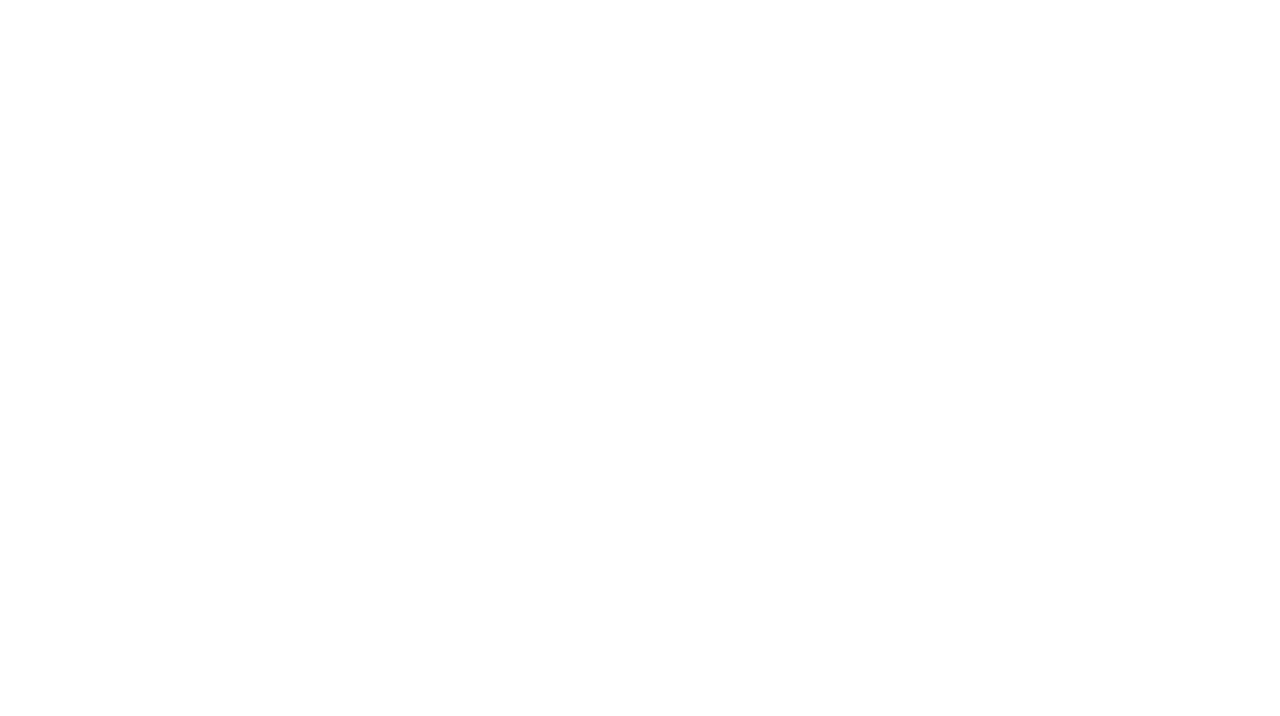
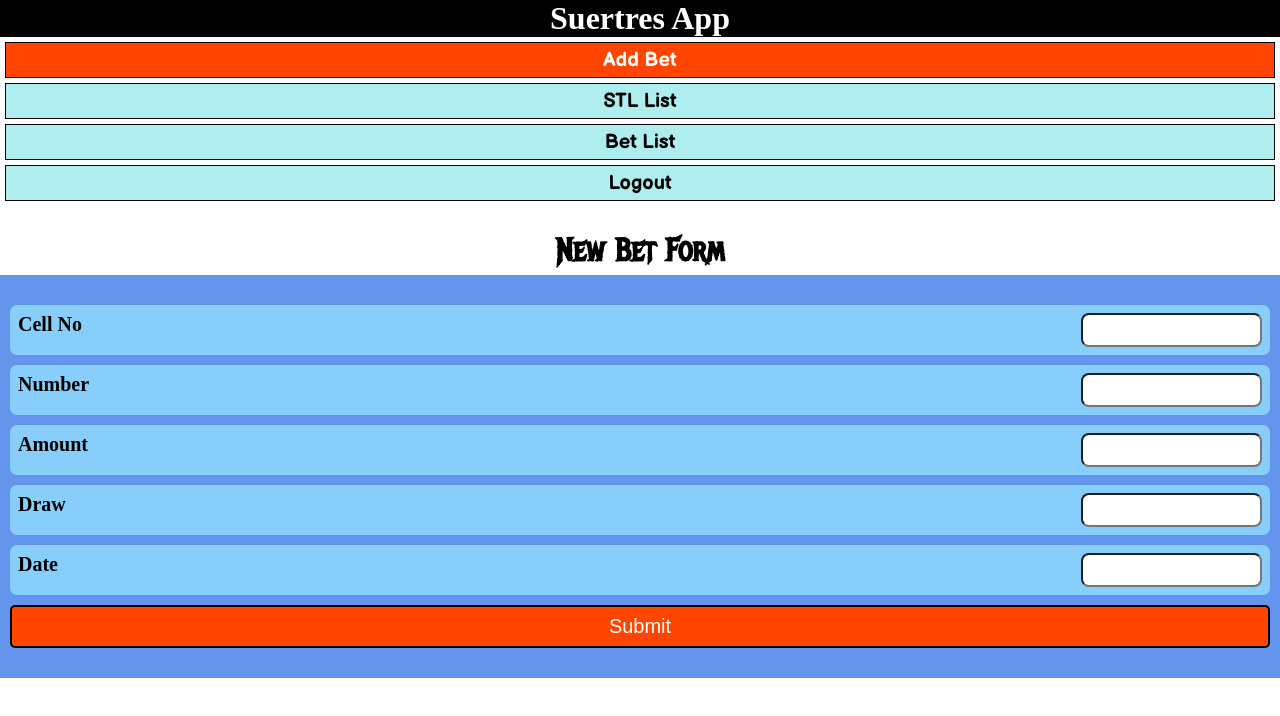
Before and after one commit to VinceGonz/suertres-client, a React (Create React App) app: page /addBet in a window 1280 px wide. Shown: the top 716 px of the page. Built offline with nearby package versions, Linux system fonts and the light colour scheme.

Commit message:
Added New Bet Form and design

```diff
--- a/src/App.css
+++ b/src/App.css
@@ -1,4 +1,6 @@
 @import url("https://fonts.googleapis.com/css2?family=Balsamiq+Sans:wght@700&display=swap");
+
+@import url("https://fonts.googleapis.com/css2?family=Metal+Mania&family=Staatliches&display=swap");
 
 * {
   margin: 0px;
@@ -16,23 +18,22 @@
 /* !NAVBAR */
 nav ul li {
   padding: 5px;
-  margin: 3px;
+  margin: 5px;
   background-color: paleturquoise;
   text-align: center;
   cursor: pointer;
   font-size: 20px;
   font-family: "Balsamiq Sans", cursive;
   border: 1px black solid;
+}
+
+.text-link {
   text-decoration: none;
+  color: Black;
 }
 
 nav {
   margin-bottom: 30px;
-}
-
-.Links {
-  text-decoration: none;
-  color: black;
 }
 
 .active-link {
@@ -52,6 +53,8 @@ nav {
 .HeaderText {
   text-align: center;
   margin-bottom: 5px;
+  font-family: "Metal Mania", cursive;
+  font-size: 32px;
 }
 
 /* !BET LIST */
@@ -72,3 +75,44 @@ th {
 tr:nth-child(even) {
   background-color: #dddddd;
 }
+
+/* !New Bet form Box Container */
+
+.newBetBox {
+  background-color: cornflowerblue;
+  padding: 30px 10px;
+}
+
+/* !New Bet Box Input Fields */
+.newBetBoxFields {
+  height: 30px;
+  border-radius: 8px;
+  margin-left: 30px;
+  align-self: flex-end;
+}
+
+.form-group {
+  margin-bottom: 10px;
+  padding: 8px;
+  border-radius: 7px;
+  display: flex;
+  flex-direction: row;
+  justify-content: space-between;
+  align-items: baseline;
+  background-color: lightskyblue;
+}
+
+.newBetBoxLabels {
+  font-size: 20px;
+  font-weight: bolder;
+}
+
+.submitBtn {
+  padding: 8px;
+  width: 100%;
+  border-radius: 5px;
+  background-color: orangered;
+  border: 2px solid black;
+  color: white;
+  font-size: 20px;
+}
--- a/src/App.jsx
+++ b/src/App.jsx
@@ -4,6 +4,7 @@ import { Switch, Route } from "react-router-dom";
 import Dashboard from "./pages/Dashboard";
 import BetList from "./components/BetList";
 import SList from "./components/SList";
+import NewBet from "./forms/NewBet";
 
 function App() {
   return (
@@ -11,6 +12,7 @@ function App() {
       <Route path="/" component={Dashboard} exact />
       <Route path="/sList" component={SList} />
       <Route path="/betList" component={BetList} />
+      <Route path="/addBet" component={NewBet} />
     </Switch>
   );
 }
--- a/src/components/BetList.jsx
+++ b/src/components/BetList.jsx
@@ -3,7 +3,7 @@ import Layout from "./Layout";
 
 const BetList = () => {
   return (
-    <Layout>
+    <Layout headerText={"Bet List"} currentActive={"Bet"}>
       <table>
         <tr>
           <th>Cell No.</th>
--- a/src/components/Layout.jsx
+++ b/src/components/Layout.jsx
@@ -3,11 +3,11 @@ import Navbar from "./Navbar";
 import HeaderText from "./HeaderText";
 import Banner from "./Banner";
 
-const Layout = ({ children, headerText }) => {
+const Layout = ({ children, headerText, currentActive }) => {
   return (
     <div>
       <Banner />
-      <Navbar />
+      <Navbar currentActive={currentActive} />
       <HeaderText headerText={headerText} />
       {children}
     </div>
--- a/src/components/Navbar.jsx
+++ b/src/components/Navbar.jsx
@@ -1,36 +1,28 @@
-import React, { useState } from "react";
+import React from "react";
 import { Link } from "react-router-dom";
 
-const Navbar = () => {
-  const [active, setActive] = useState("Add");
-
+const Navbar = ({ currentActive }) => {
   return (
     <nav>
       <ul>
-        <Link to="/addBet" className="Links">
-          <li
-            className={active === "Add" ? "active-link" : "not-active"}
-            onClick={(e) => setActive("Add")}
-          >
+        <Link to="/addBet" className="text-link">
+          <li className={currentActive === "Add" ? "active-link" : ""}>
             Add Bet
           </li>
         </Link>
-        <Link to="/sList" className="Links">
-          <li
-            className={active === "STL" ? "active-link" : "not-active"}
-            onClick={(e) => setActive("STL")}
-          >
+
+        <Link to="/sList" className="text-link">
+          <li className={currentActive === "STL" ? "active-link" : ""}>
             STL List
           </li>
         </Link>
-        <Link to="/betList" className="Links">
-          <li
-            className={active === "View" ? "active-link" : "not-active"}
-            onClick={(e) => setActive("View")}
-          >
+
+        <Link to="/betList" className="text-link">
+          <li className={currentActive === "Bet" ? "active-link" : ""}>
             Bet List
           </li>
         </Link>
+
         <li>Logout</li>
       </ul>
     </nav>
--- a/src/components/SList.jsx
+++ b/src/components/SList.jsx
@@ -3,7 +3,7 @@ import Layout from "./Layout";
 
 const SList = () => {
   return (
-    <Layout headerText={"STL List"}>
+    <Layout headerText={"STL List"} currentActive={"STL"}>
       <table>
         <tr>
           <th>Numero</th>
--- /dev/null
+++ b/src/forms/NewBet.jsx
@@ -0,0 +1,50 @@
+import React, { useState } from "react";
+import Layout from "../components/Layout";
+
+const NewBet = () => {
+  const [cellNum, setCellNum] = useState(null);
+  const [number, setNumber] = useState(null);
+  const [amount, setAmount] = useState(0);
+  const [draw, setDraw] = useState(null);
+  const [date, setDate] = useState("");
+
+  return (
+    <Layout currentActive={"Add"} headerText={"New Bet Form"}>
+      <div className="newBetBox">
+        <div className="form-group">
+          <label className="newBetBoxLabels" htmlFor="cellNum">
+            Cell No
+          </label>
+          <input type="text" className="newBetBoxFields" />
+        </div>
+        <div className="form-group">
+          <label className="newBetBoxLabels" htmlFor="cellNum">
+            Number
+          </label>
+          <input type="text" className="newBetBoxFields" />
+        </div>
+        <div className="form-group">
+          <label className="newBetBoxLabels" htmlFor="cellNum">
+            Amount
+          </label>
+          <input type="text" className="newBetBoxFields" />
+        </div>
+        <div className="form-group">
+          <label className="newBetBoxLabels" htmlFor="cellNum">
+            Draw
+          </label>
+          <input type="text" className="newBetBoxFields" />
+        </div>
+        <div className="form-group">
+          <label className="newBetBoxLabels" htmlFor="cellNum">
+            Date
+          </label>
+          <input type="text" className="newBetBoxFields" />
+        </div>
+        <button className="submitBtn">Submit</button>
+      </div>
+    </Layout>
+  );
+};
+
+export default NewBet;
```
